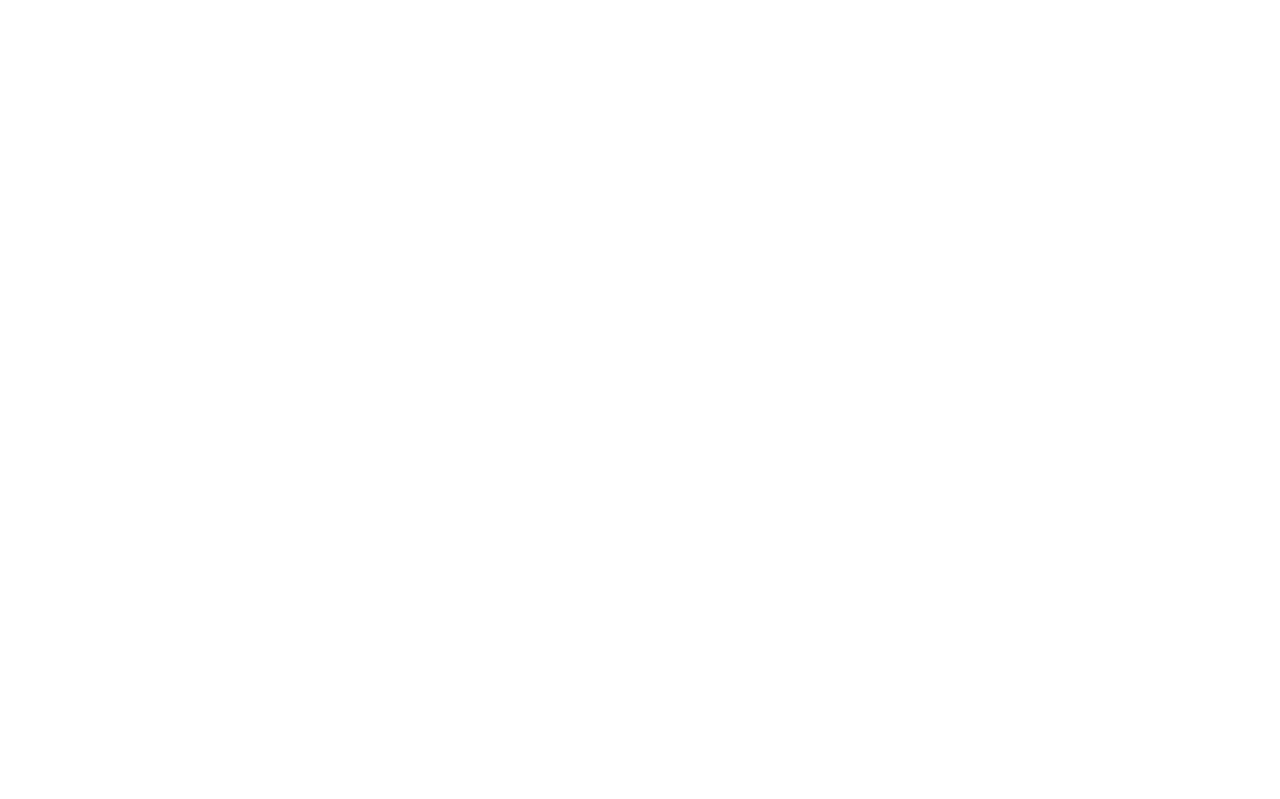
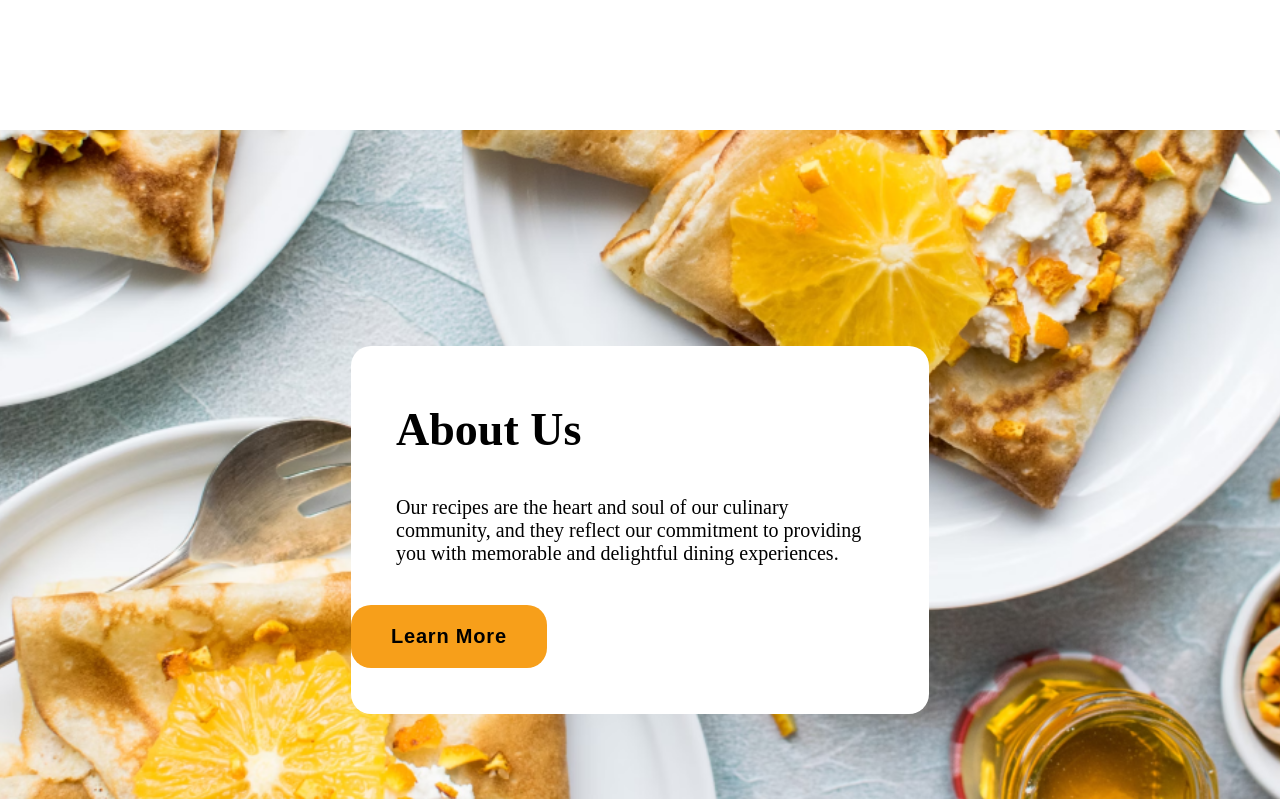
Before and after one commit to Chloedj/react-recipe-app, a React (Create React App) app in the folder recipe-app/: page / in a window 1280 px wide. Shown: the part 2021-2820 px from the top of the page. Before the commit the page ends 2023 px from the top, so only its background shows below. Built offline with nearby package versions, Linux system fonts and the light colour scheme.

Commit message:
Started on about us section

```diff
--- a/recipe-app/src/containers/about/about.css
+++ b/recipe-app/src/containers/about/about.css
@@ -0,0 +1,31 @@
+.about__container {
+    margin-top: 200px;
+    height: 100vh;
+    width: 100%;
+    background-image: inherit;
+    background-size: cover;
+    background-position: center;
+    background-repeat: no-repeat;
+    display: flex;
+    justify-content: center;
+    align-items: center;
+}
+
+.about__container-content {
+    position: absolute;
+    width: 578px;
+    height: 368px;
+    background-color: white;
+    border-radius: 20px;
+}
+
+.about__container-content h3 {
+    font-size: 46px;
+    padding-top: 57px;
+    padding-left: 45px;
+}
+
+.about__container-content p {
+    font-size: 20px;
+    padding: 40px 45px;
+}
--- a/recipe-app/src/containers/about/about.js
+++ b/recipe-app/src/containers/about/about.js
@@ -1,12 +1,21 @@
-import React from 'react'
-import './about.css'
+import React from 'react';
+import './about.css';
+import backgroundImage from '../../assets/aboutimage.png';
 
 const About = () => {
   return (
-    <div>
-      About
+    <div className='about__container' style={{ backgroundImage: `url(${backgroundImage})` }}>
+      <div className='about__container-content'>
+        <div>
+          <h3>About Us</h3>
+          <p>Our recipes are the heart and soul of our culinary community, and they reflect our commitment to providing you with memorable and delightful dining experiences.</p>
+
+        <button type='button'><a href="#home">Learn More</a></button>
+
+          </div>
+      </div>
     </div>
-  )
+  );
 }
 
-export default About
+export default About;
```
Also changed, not shown: recipe-app/src/assets/aboutimage.png (added).
